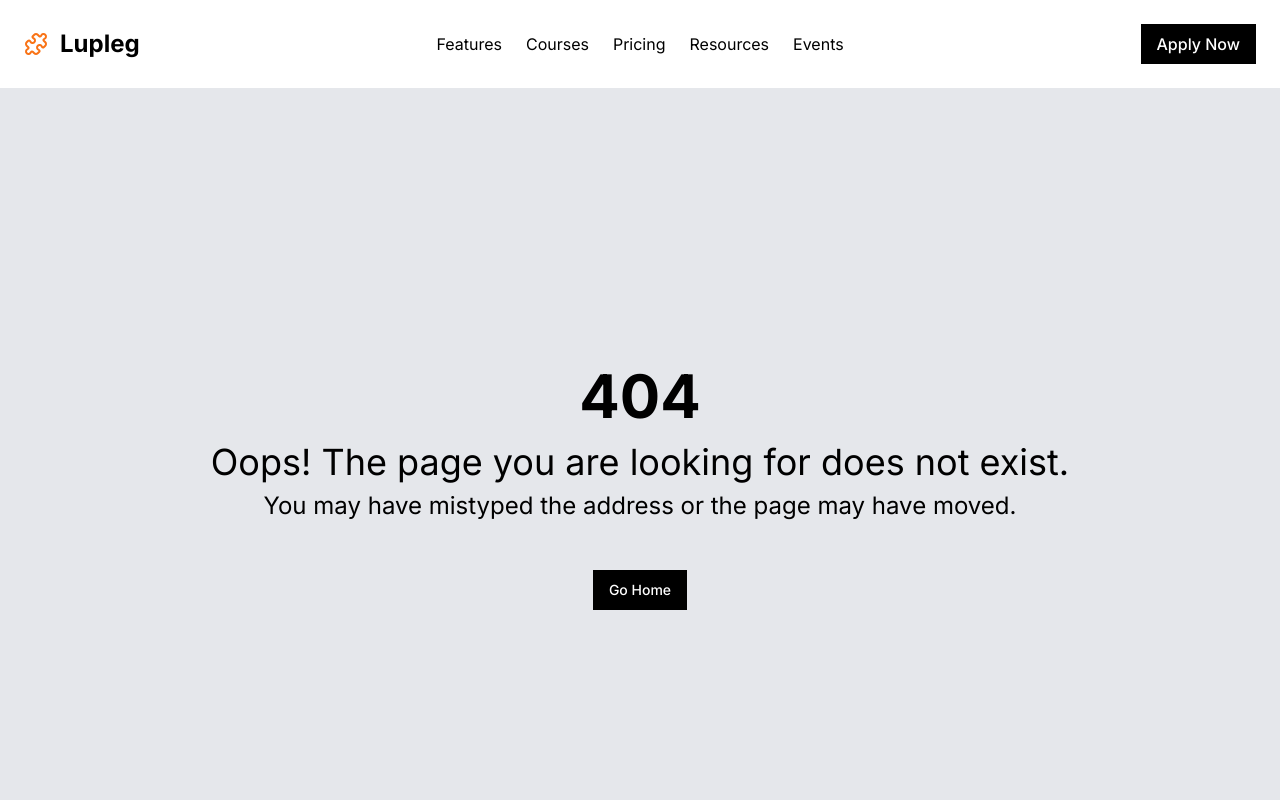
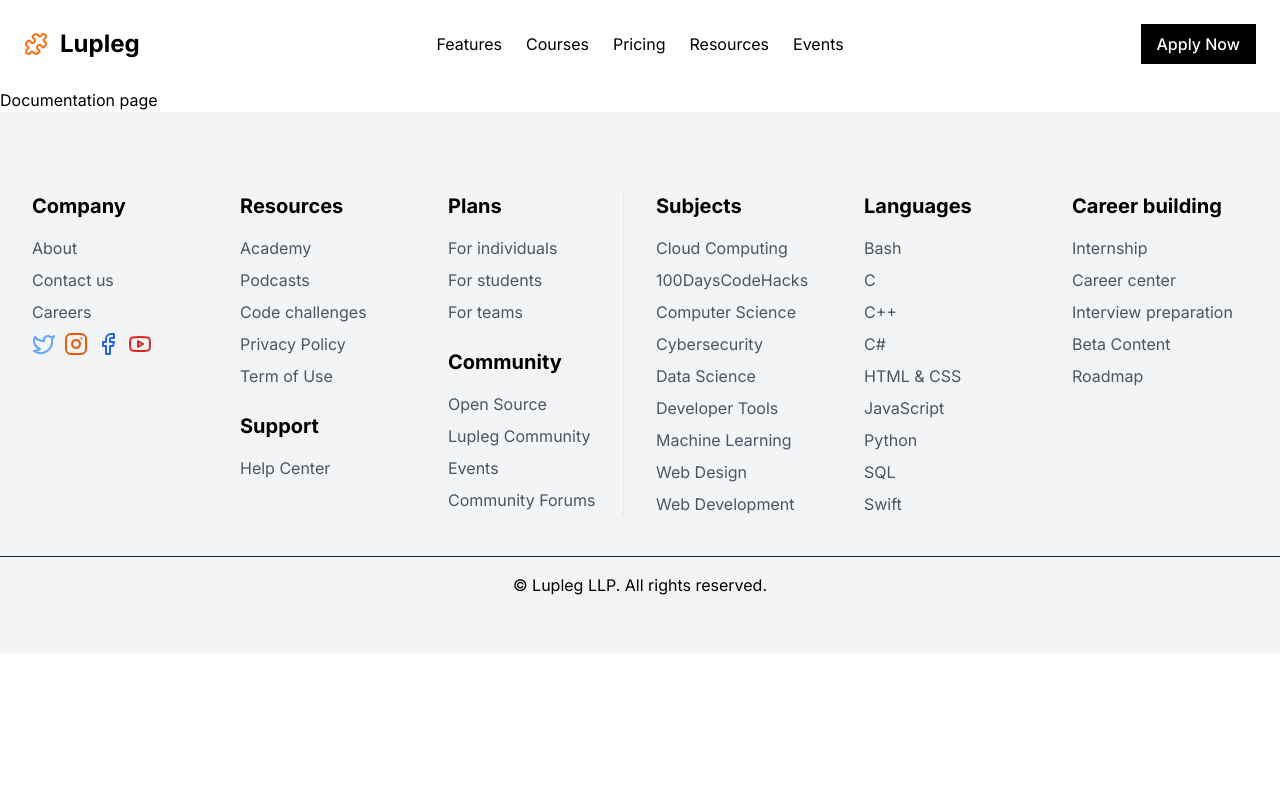
Before and after one commit to Lupleg-dev/React_Tutorials, a Next.js app: page /documentation in a window 1280 px wide. Before the commit this address had no page. Shown: the top 800 px of the page. Built offline with nearby package versions, Linux system fonts and the light colour scheme.

Commit message:
created dynamic learn more page

```diff
--- /dev/null
+++ b/app/(learn_more)/documentation/page.js
@@ -0,0 +1,9 @@
+import React from 'react'
+
+function page() {
+  return (
+    <div> Documentation page</div>
+  )
+}
+
+export default page
```
